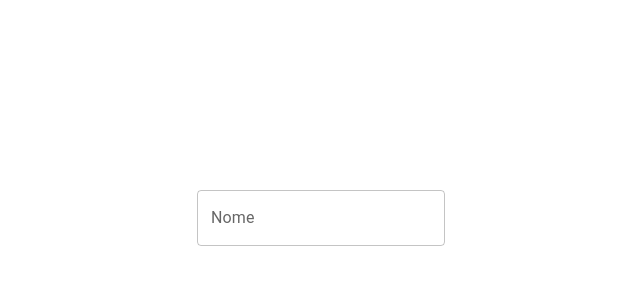
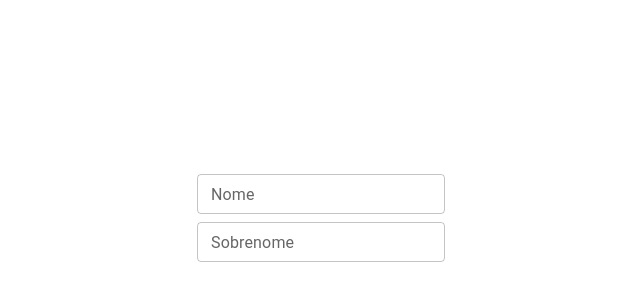
Before and after one commit to orange-portfolio-36/frontend, a Next.js app: page /signup in a window 1280 px wide. Shown: the part 182-482 px from the top of the page, without its empty margins (319-959 px from the left). Built offline with nearby package versions, Linux system fonts and the light colour scheme.

Commit message:
feat: add name inputs

```diff
--- a/src/app/(app)/signup/page.tsx
+++ b/src/app/(app)/signup/page.tsx
@@ -13,11 +13,16 @@ export default function SignupForm() {
     },
   });
   return (
-    <div className="flex flex-col items-center justify-center h-full">
+    <div className="flex flex-col items-center justify-center h-full gap-2">
       <Controller
         control={control}
         name="firstName"
-        render={({ field }) => <TextField label={"Nome"} {...field} />}
+        render={({ field }) => <TextField label={"Nome"} size="small" {...field} />}
+      />
+      <Controller
+        control={control}
+        name="lastName"
+        render={({ field }) => <TextField label={"Sobrenome"} size="small" {...field} />}
       />
     </div>
   );
```
